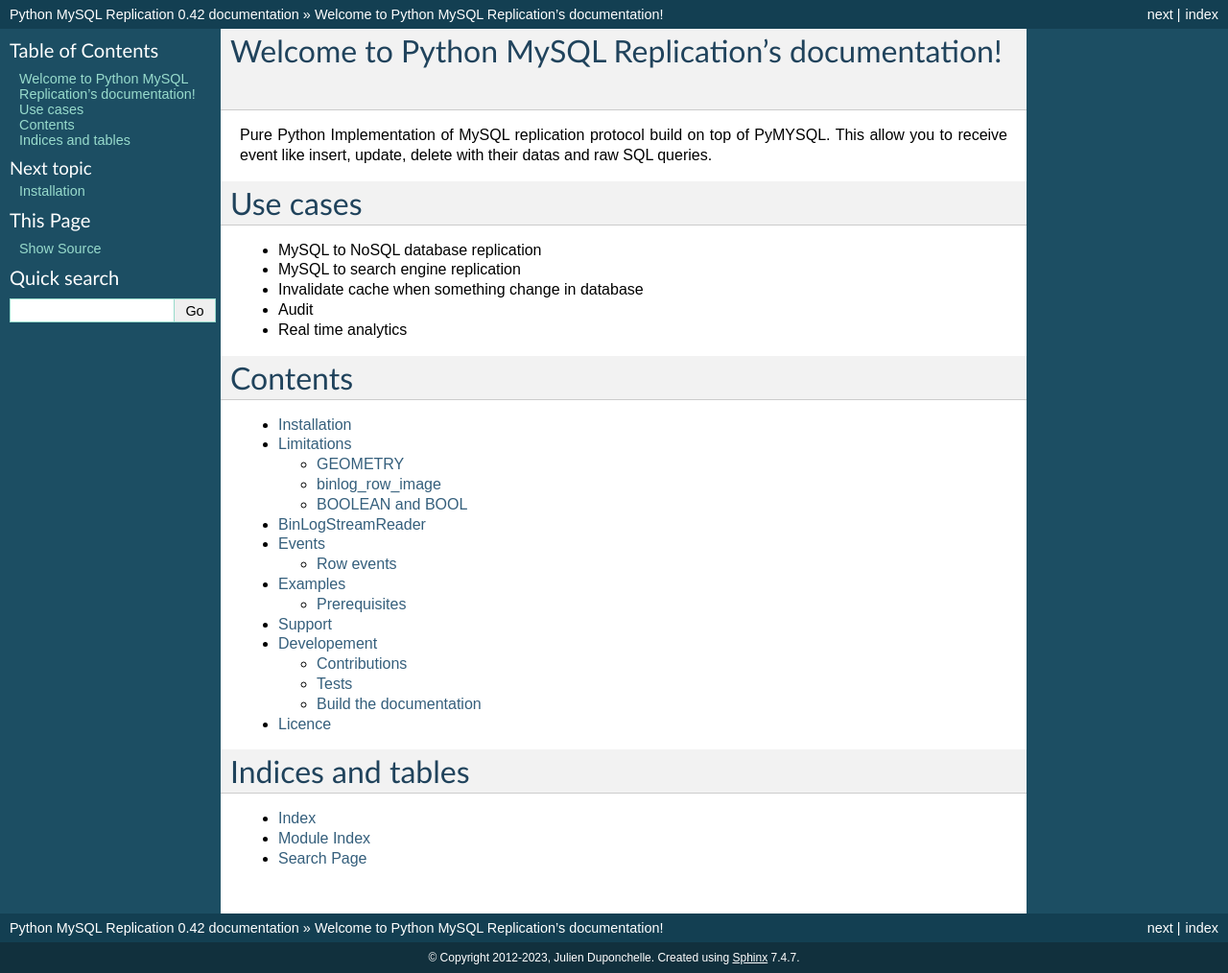
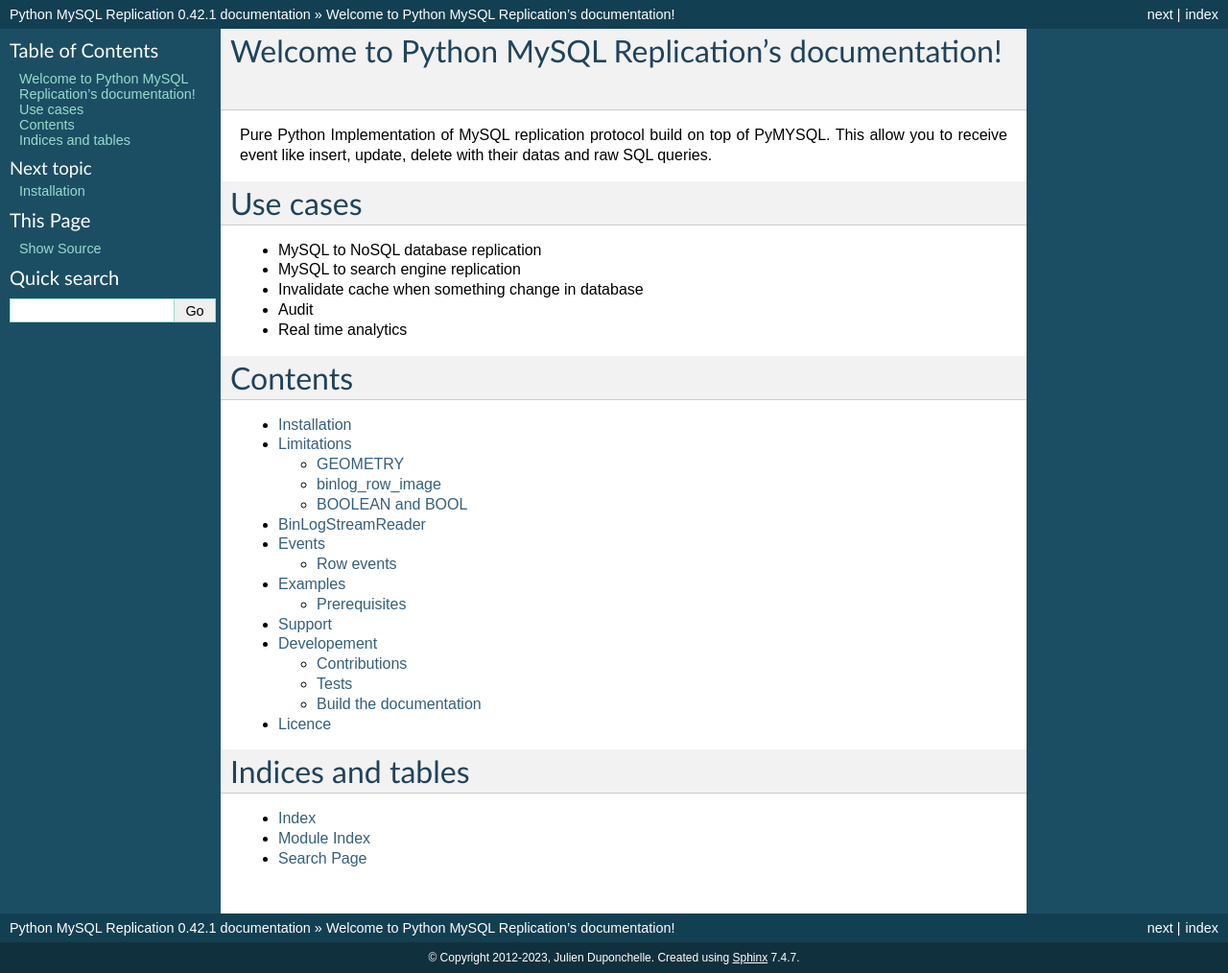
Before and after one commit to julien-duponchelle/python-mysql-replication, a Sphinx documentation site: the page built from docs/index.rst, in a window 1280 px wide. Shown: the whole page at 96% size. Built offline with Sphinx 7.4.7, drawn with Linux system fonts in a browser that asks for light colours.

Commit message:
Release 0.42.1

```diff
--- a/docs/conf.py
+++ b/docs/conf.py
@@ -48,9 +48,9 @@
 # built documents.
 #
 # The short X.Y version.
-version = '0.42'
+version = '0.42.1'
 # The full version, including alpha/beta/rc tags.
-release = '0.42'
+release = '0.42.1'
 
 # The language for content autogenerated by Sphinx. Refer to documentation
 # for a list of supported languages.
```
Also changed, not shown: 1 other file.
